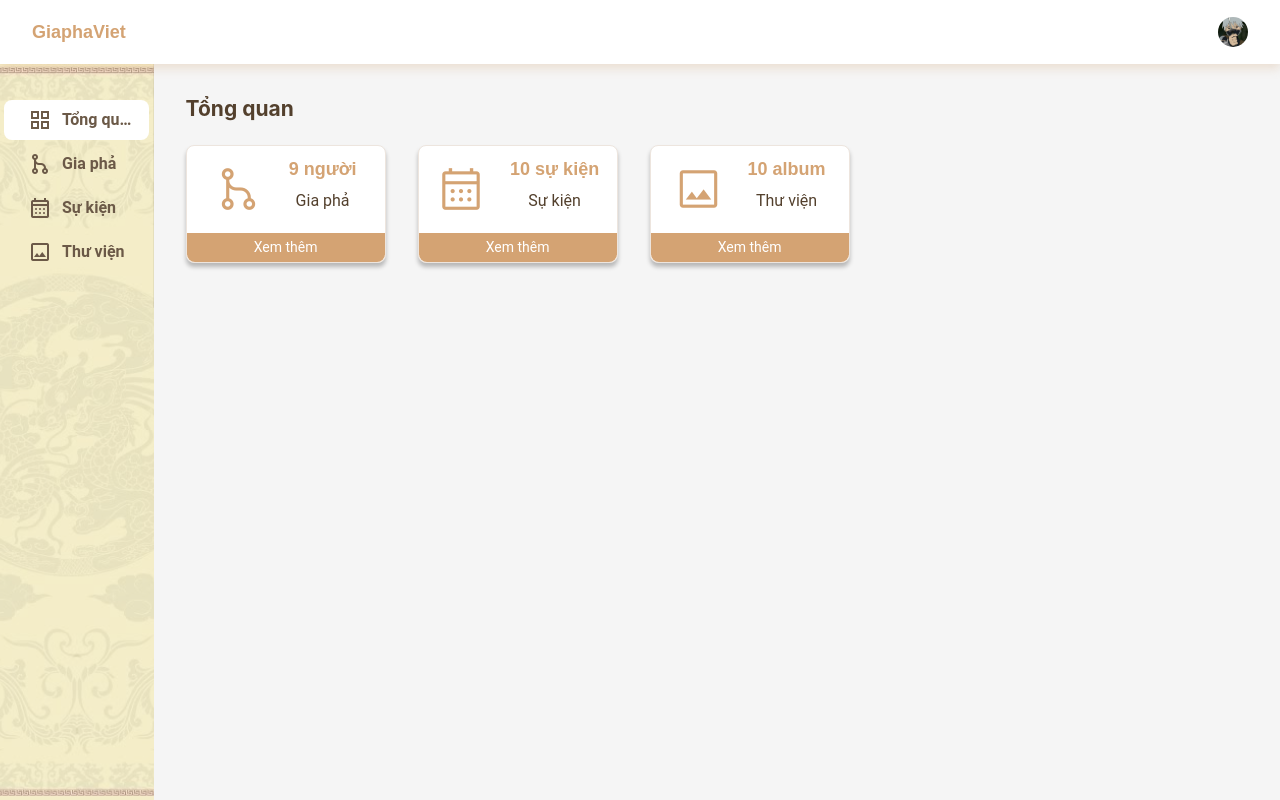
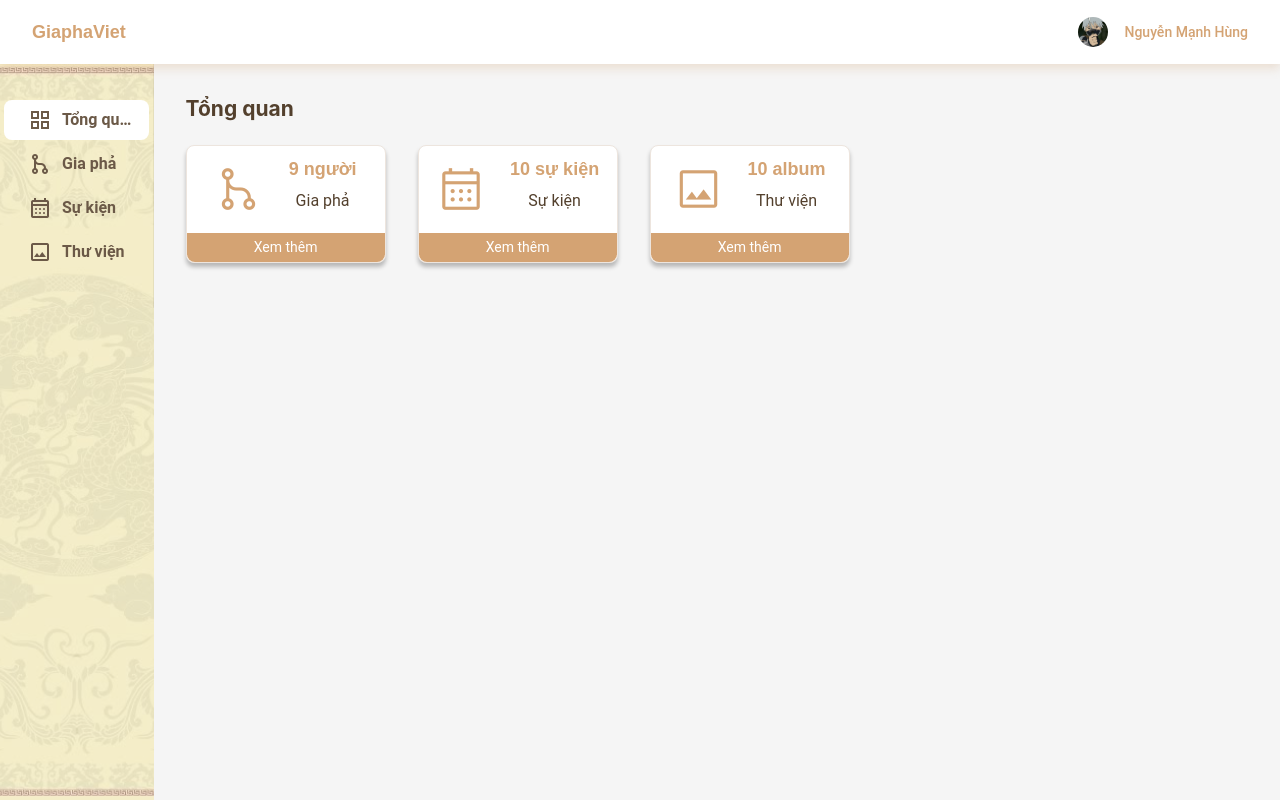
Before and after one commit to hungk4/gia_pha, a React (Create React App) app: page /admin in a window 1280 px wide. Built offline with nearby package versions, Linux system fonts and the light colour scheme.

Commit message:
them user nameo header

```diff
--- a/src/views/admin/partials/Header/AdminHeader.css
+++ b/src/views/admin/partials/Header/AdminHeader.css
@@ -22,13 +22,21 @@ header .container .logo {
   color: var(--color-primary);
 }
 
-.avatar {
+
+
+.user {
+  display: flex;
+  justify-content: center;
+  align-items: center;
+  gap: 16px;
+}
+
+.user img {
   width: 30px;
   height: 30px;
+  border-radius: 50%;
 }
 
-.avatar img {
-  width: 100%;
-  height: 100%;
-  border-radius: 50%;
+.user .name {
+  color: var(--color-primary);
 }
--- a/src/views/admin/partials/Header/AdminHeader.tsx
+++ b/src/views/admin/partials/Header/AdminHeader.tsx
@@ -7,8 +7,9 @@ function AdminHeader() {
     <header>
       <div className="container">
         <div className="logo h4">GiaphaViet</div>
-        <div className="avatar">
+        <div className="user">
           <img src={avatar} alt="user avatar"></img>
+          <p className="name p2-b">Nguyễn Mạnh Hùng</p>
         </div>
       </div>
     </header>
```
